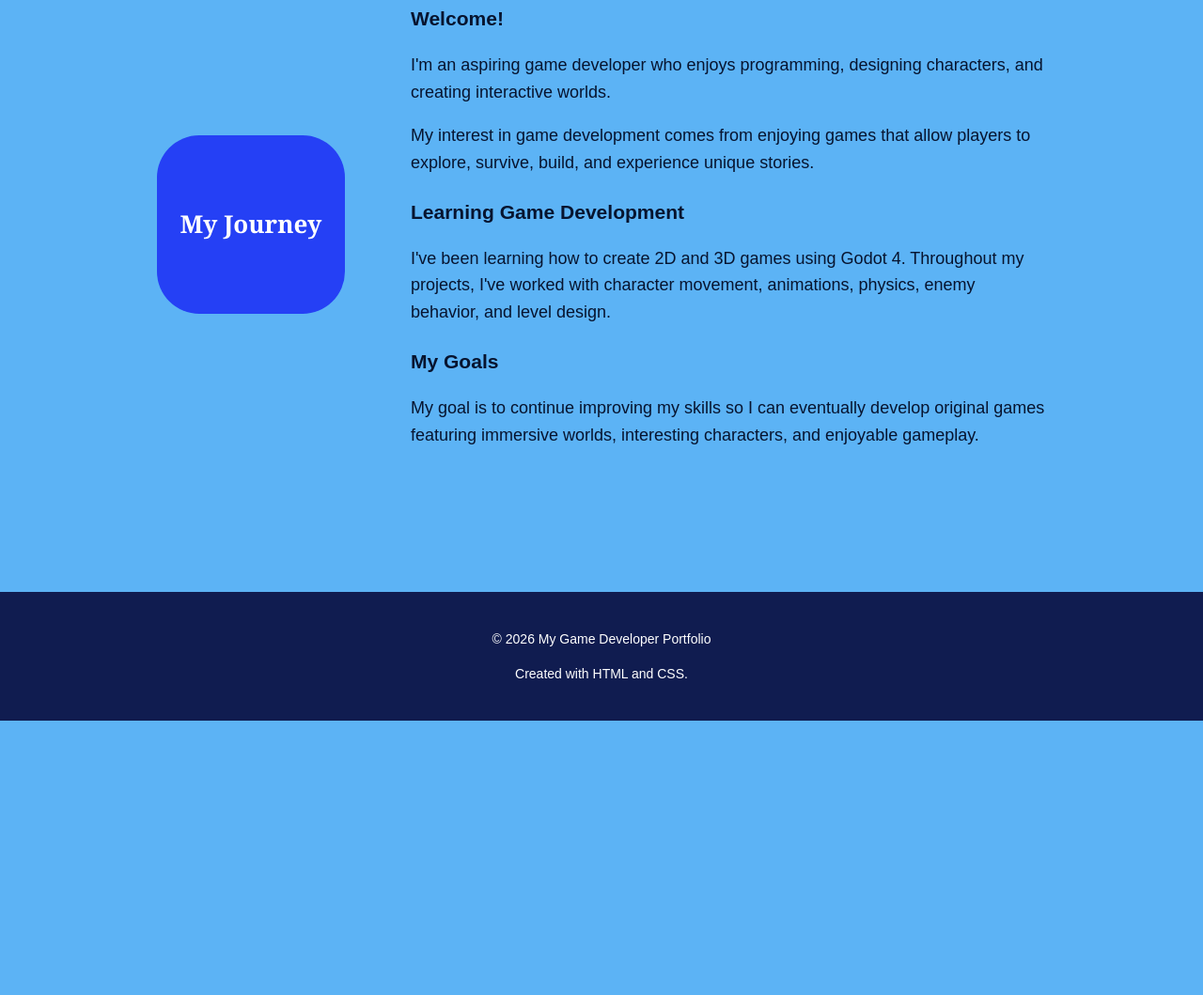
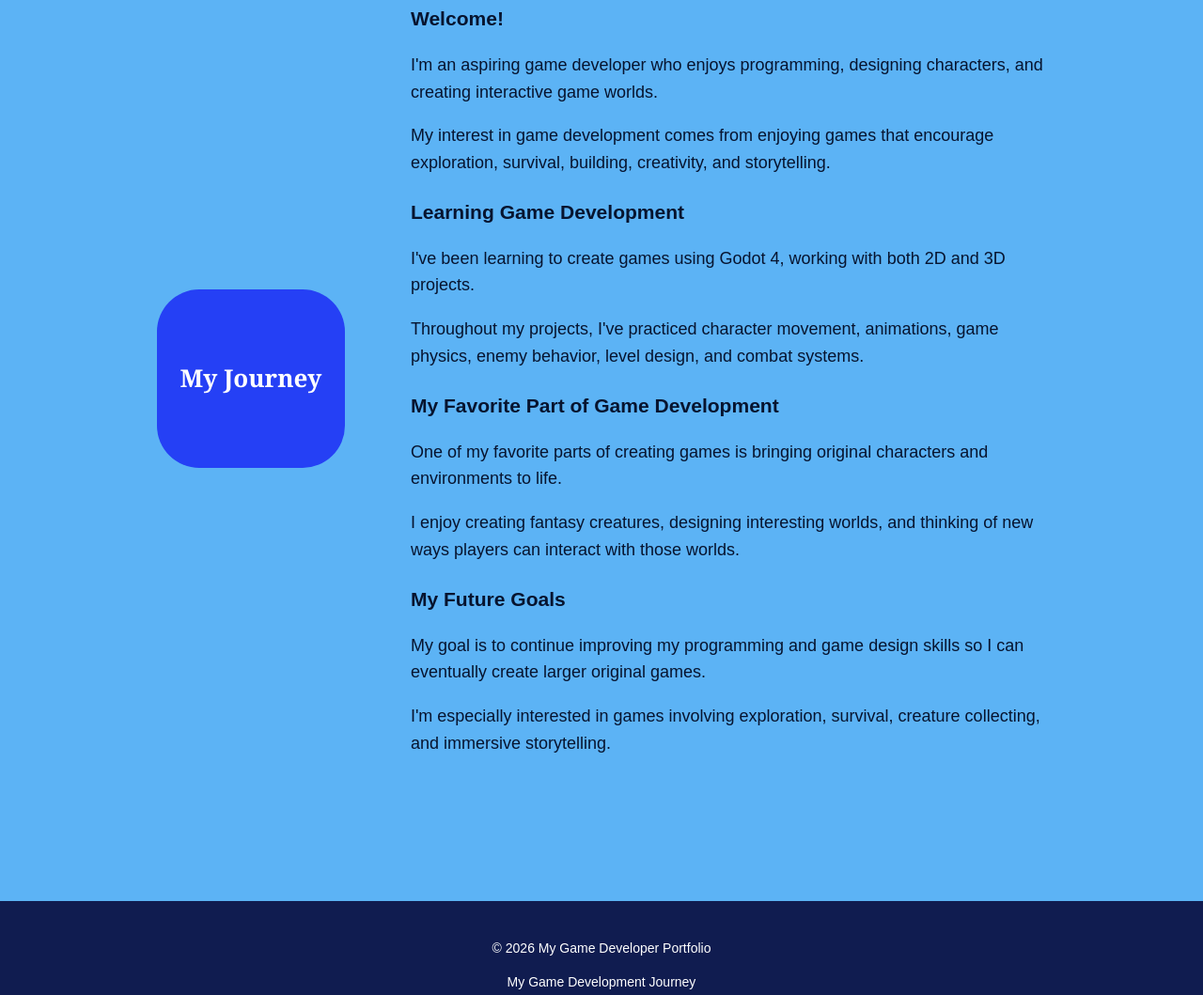
Before and after one commit to Dangerwolf1/game-developer-portfolio, a plain HTML site: page about.html in a window 1280 px wide. Shown: the part 379-1438 px from the top of the page at 94% size. Before the commit the page ends 1146 px from the top, so only its background shows below. Drawn offline with Linux system fonts and the light colour scheme.

Commit message:
Revise content and structure in about.html
Updated the about page to enhance content and structure.

```diff
--- a/about.html
+++ b/about.html
@@ -4,69 +4,105 @@
 <head>
     <meta charset="UTF-8">
     <meta name="viewport" content="width=device-width, initial-scale=1.0">
+    <meta name="description" content="Learn about my game development journey and interests.">
     <title>About Me | My Game Developer Portfolio</title>
     <link rel="stylesheet" href="style.css">
 </head>
 <body>
 
-<header>
+<header class="site-header">
     <h1>My Game Developer Portfolio</h1>
+
     <nav aria-label="Main navigation">
         <a href="index.html">Home</a>
         <a href="about.html" aria-current="page">About</a>
         <a href="projects.html">Projects</a>
-        <a href="skills.html">Skills</a>
+        <a href="images.html">Images</a>
         <a href="contact.html">Contact</a>
     </nav>
 </header>
 
 <main>
+
     <section class="page-content">
         <h2>About Me</h2>
 
         <div class="about-section">
+
             <div class="about-title">
                 <h2>My Journey</h2>
             </div>
 
             <div class="about-text">
+
                 <h3>Welcome!</h3>
+
                 <p>
                     I'm an aspiring game developer who enjoys
                     programming, designing characters, and
-                    creating interactive worlds.
+                    creating interactive game worlds.
                 </p>
 
                 <p>
                     My interest in game development comes from
-                    enjoying games that allow players to explore,
-                    survive, build, and experience unique stories.
+                    enjoying games that encourage exploration,
+                    survival, building, creativity, and storytelling.
                 </p>
 
                 <h3>Learning Game Development</h3>
+
                 <p>
-                    I've been learning how to create 2D and 3D
-                    games using Godot 4. Throughout my projects,
-                    I've worked with character movement,
-                    animations, physics, enemy behavior,
-                    and level design.
+                    I've been learning to create games using
+                    Godot 4, working with both 2D and 3D projects.
                 </p>
 
-                <h3>My Goals</h3>
                 <p>
-                    My goal is to continue improving my skills
-                    so I can eventually develop original games
-                    featuring immersive worlds, interesting
-                    characters, and enjoyable gameplay.
+                    Throughout my projects, I've practiced
+                    character movement, animations, game physics,
+                    enemy behavior, level design, and combat systems.
                 </p>
+
+                <h3>My Favorite Part of Game Development</h3>
+
+                <p>
+                    One of my favorite parts of creating games
+                    is bringing original characters and
+                    environments to life.
+                </p>
+
+                <p>
+                    I enjoy creating fantasy creatures,
+                    designing interesting worlds, and
+                    thinking of new ways players can
+                    interact with those worlds.
+                </p>
+
+                <h3>My Future Goals</h3>
+
+                <p>
+                    My goal is to continue improving my
+                    programming and game design skills
+                    so I can eventually create larger
+                    original games.
+                </p>
+
+                <p>
+                    I'm especially interested in games
+                    involving exploration, survival,
+                    creature collecting, and immersive
+                    storytelling.
+                </p>
+
             </div>
         </div>
+
     </section>
+
 </main>
 
 <footer>
     <p>&copy; 2026 My Game Developer Portfolio</p>
-    <p>Created with HTML and CSS.</p>
+    <p>My Game Development Journey</p>
 </footer>
 
 </body>
```
